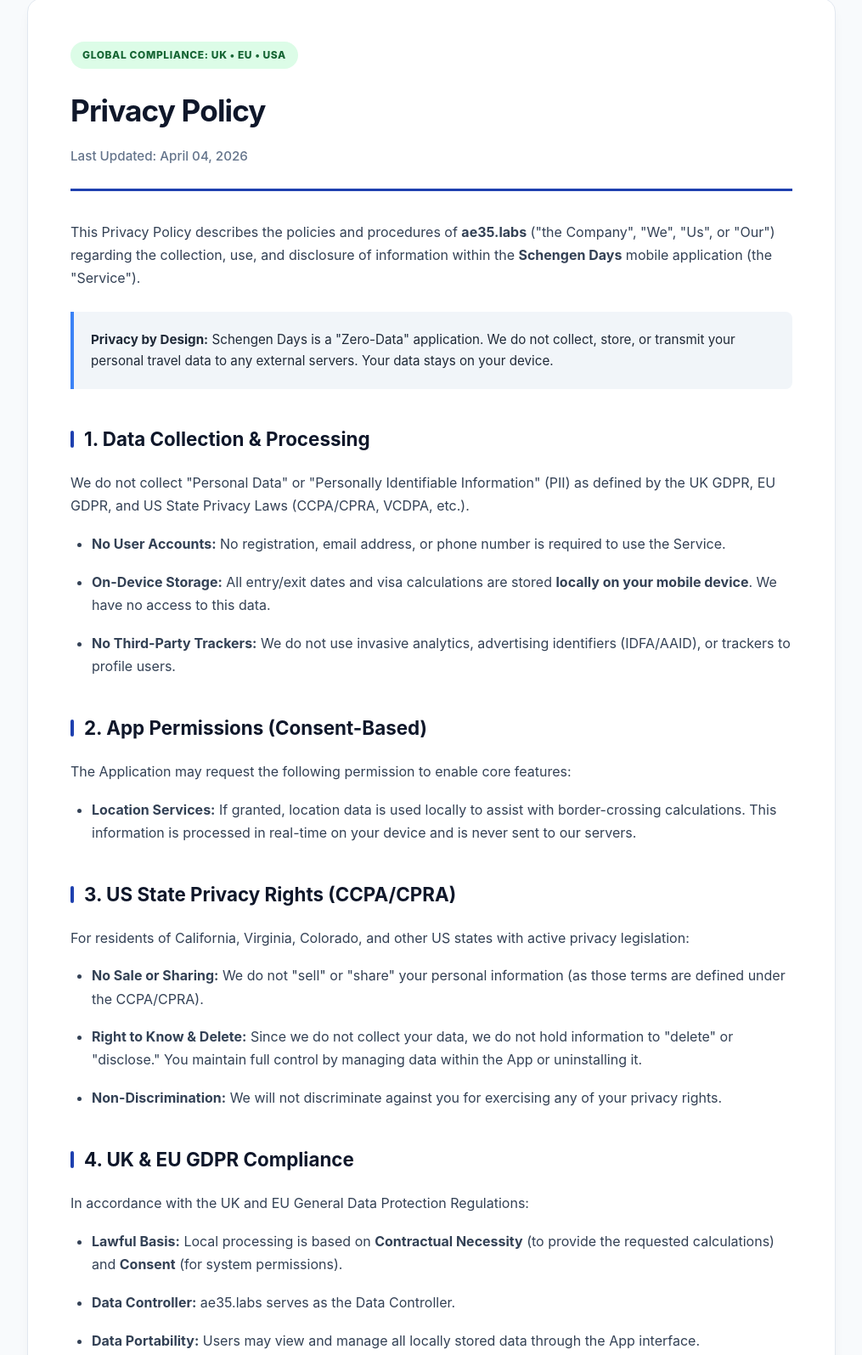
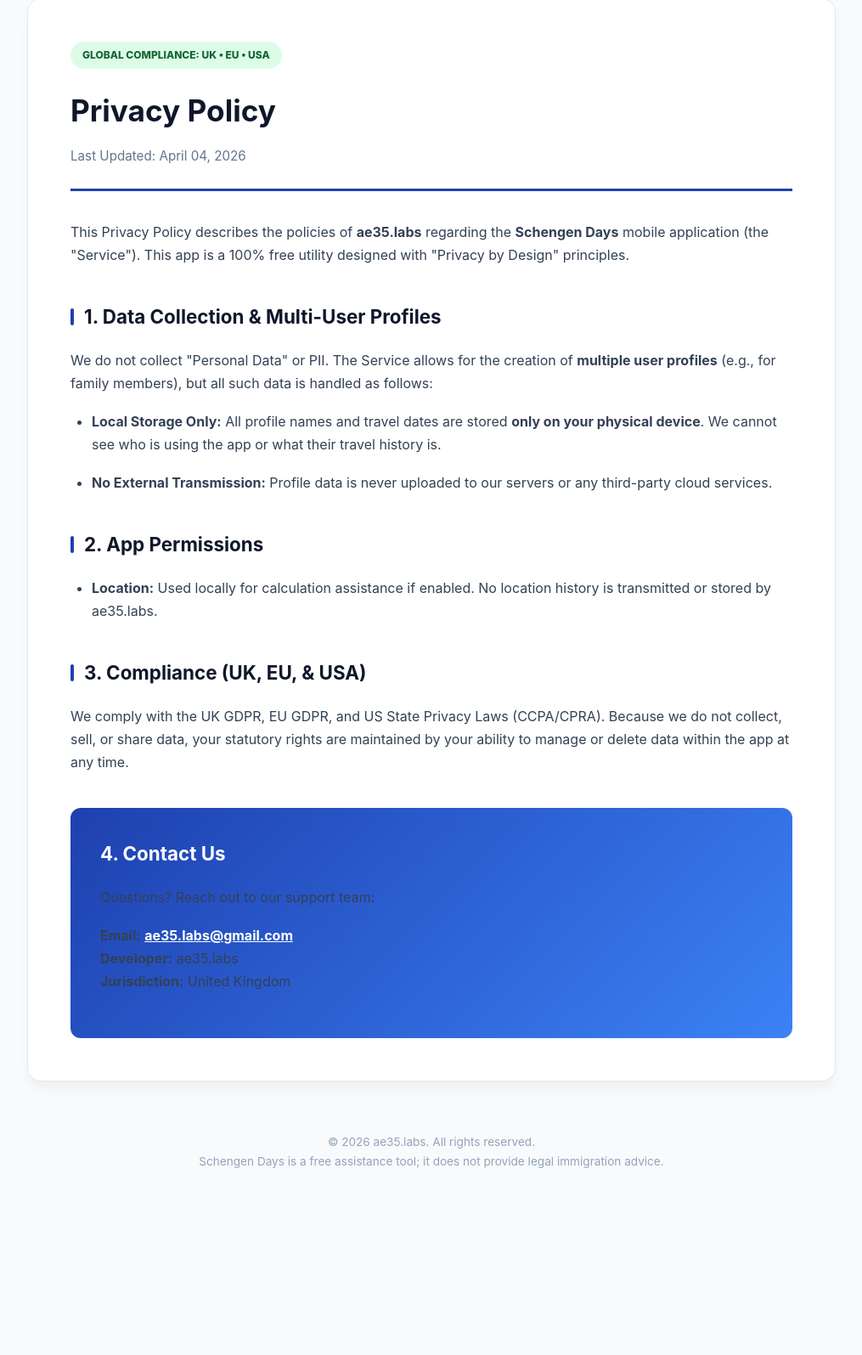
Before and after one commit to ae35labs/ae35labs-privacy, a plain HTML site: page index.html in a window 1280 px wide. Shown: the part 62-1657 px from the top of the page at 85% size, without its empty margins (132-1147 px from the left). After the commit the page ends 1491 px from the top, so only its background shows below. Drawn offline with Linux system fonts and the light colour scheme.

Commit message:
Update index.html

```diff
--- a/index.html
+++ b/index.html
@@ -13,133 +13,22 @@
             --card-bg: #ffffff;
             --border-color: #e2e8f0;
         }
-
-        body {
-            font-family: -apple-system, BlinkMacSystemFont, "Inter", "Segoe UI", Roboto, sans-serif;
-            line-height: 1.7;
-            color: var(--text-color);
-            background-color: var(--bg-color);
-            margin: 0;
-            padding: 0;
-        }
-
-        .container {
-            max-width: 850px;
-            margin: 60px auto;
-            padding: 50px;
-            background: var(--card-bg);
-            border: 1px solid var(--border-color);
-            border-radius: 16px;
-            box-shadow: 0 10px 15px -3px rgba(0, 0, 0, 0.05);
-        }
-
-        header {
-            border-bottom: 3px solid var(--primary-color);
-            padding-bottom: 25px;
-            margin-bottom: 35px;
-        }
-
-        h1 {
-            margin: 0;
-            font-size: 2.2rem;
-            color: #0f172a;
-            letter-spacing: -0.025em;
-        }
-
-        .last-updated {
-            color: #64748b;
-            font-size: 0.95rem;
-            margin-top: 10px;
-            font-weight: 500;
-        }
-
-        h2 {
-            font-size: 1.4rem;
-            color: #0f172a;
-            margin-top: 2.5rem;
-            display: flex;
-            align-items: center;
-            font-weight: 700;
-        }
-
-        h2::before {
-            content: "";
-            display: inline-block;
-            width: 4px;
-            height: 20px;
-            background: var(--primary-color);
-            margin-right: 12px;
-            border-radius: 2px;
-        }
-
-        p, li {
-            margin-bottom: 1.1rem;
-            color: #334155;
-        }
-
-        ul {
-            padding-left: 25px;
-        }
-
-        .status-badge {
-            display: inline-block;
-            background-color: #dcfce7;
-            color: #166534;
-            padding: 6px 14px;
-            border-radius: 20px;
-            font-size: 0.75rem;
-            font-weight: 800;
-            margin-bottom: 20px;
-            text-transform: uppercase;
-            letter-spacing: 0.05em;
-        }
-
-        .highlight-box {
-            background-color: #f1f5f9;
-            border-left: 4px solid #3b82f6;
-            padding: 20px;
-            margin: 25px 0;
-            font-size: 0.95rem;
-            border-radius: 0 8px 8px 0;
-        }
-
-        .contact-card {
-            background: linear-gradient(135deg, #1e40af 0%, #3b82f6 100%);
-            color: white;
-            padding: 35px;
-            border-radius: 12px;
-            margin-top: 40px;
-        }
-
-        .contact-card h2 {
-            color: white;
-            margin-top: 0;
-            border: none;
-        }
-
+        body { font-family: -apple-system, BlinkMacSystemFont, "Inter", sans-serif; line-height: 1.7; color: var(--text-color); background-color: var(--bg-color); margin: 0; padding: 0; }
+        .container { max-width: 850px; margin: 60px auto; padding: 50px; background: var(--card-bg); border: 1px solid var(--border-color); border-radius: 16px; box-shadow: 0 10px 15px -3px rgba(0, 0, 0, 0.05); }
+        header { border-bottom: 3px solid var(--primary-color); padding-bottom: 25px; margin-bottom: 35px; }
+        h1 { margin: 0; font-size: 2.2rem; color: #0f172a; }
+        .last-updated { color: #64748b; font-size: 0.95rem; margin-top: 10px; }
+        h2 { font-size: 1.4rem; color: #0f172a; margin-top: 2.5rem; display: flex; align-items: center; font-weight: 700; }
+        h2::before { content: ""; display: inline-block; width: 4px; height: 20px; background: var(--primary-color); margin-right: 12px; border-radius: 2px; }
+        p, li { margin-bottom: 1.1rem; color: #334155; }
+        ul { padding-left: 25px; }
+        .status-badge { display: inline-block; background-color: #dcfce7; color: #166534; padding: 6px 14px; border-radius: 20px; font-size: 0.75rem; font-weight: 800; margin-bottom: 20px; text-transform: uppercase; }
+        .contact-card { background: linear-gradient(135deg, #1e40af 0%, #3b82f6 100%); color: white; padding: 35px; border-radius: 12px; margin-top: 40px; }
+        .contact-card h2 { color: white; border: none; margin-top: 0; }
         .contact-card h2::before { display: none; }
-
-        .contact-card a {
-            color: #ffffff;
-            font-weight: bold;
-            text-decoration: underline;
-        }
-
-        footer {
-            text-align: center;
-            margin-top: 50px;
-            padding-bottom: 50px;
-            font-size: 0.85rem;
-            color: #94a3b8;
-        }
-
-        @media (max-width: 768px) {
-            .container {
-                margin: 0;
-                padding: 30px 20px;
-                border-radius: 0;
-            }
-        }
+        .contact-card a { color: #ffffff; font-weight: bold; text-decoration: underline; }
+        footer { text-align: center; margin-top: 50px; padding-bottom: 50px; font-size: 0.85rem; color: #94a3b8; }
+        @media (max-width: 768px) { .container { margin: 0; padding: 30px 20px; border-radius: 0; } }
     </style>
 </head>
 <body>
@@ -151,51 +40,26 @@
         <div class="last-updated">Last Updated: April 04, 2026</div>
     </header>
 
-    <p>This Privacy Policy describes the policies and procedures of <strong>ae35.labs</strong> ("the Company", "We", "Us", or "Our") regarding the collection, use, and disclosure of information within the <strong>Schengen Days</strong> mobile application (the "Service").</p>
+    <p>This Privacy Policy describes the policies of <strong>ae35.labs</strong> regarding the <strong>Schengen Days</strong> mobile application (the "Service"). This app is a 100% free utility designed with "Privacy by Design" principles.</p>
 
-    <div class="highlight-box">
-        <strong>Privacy by Design:</strong> Schengen Days is a "Zero-Data" application. We do not collect, store, or transmit your personal travel data to any external servers. Your data stays on your device.
-    </div>
-
-    <h2>1. Data Collection & Processing</h2>
-    <p>We do not collect "Personal Data" or "Personally Identifiable Information" (PII) as defined by the UK GDPR, EU GDPR, and US State Privacy Laws (CCPA/CPRA, VCDPA, etc.).</p>
+    <h2>1. Data Collection & Multi-User Profiles</h2>
+    <p>We do not collect "Personal Data" or PII. The Service allows for the creation of <strong>multiple user profiles</strong> (e.g., for family members), but all such data is handled as follows:</p>
     <ul>
-        <li><strong>No User Accounts:</strong> No registration, email address, or phone number is required to use the Service.</li>
-        <li><strong>On-Device Storage:</strong> All entry/exit dates and visa calculations are stored <strong>locally on your mobile device</strong>. We have no access to this data.</li>
-        <li><strong>No Third-Party Trackers:</strong> We do not use invasive analytics, advertising identifiers (IDFA/AAID), or trackers to profile users.</li>
+        <li><strong>Local Storage Only:</strong> All profile names and travel dates are stored <strong>only on your physical device</strong>. We cannot see who is using the app or what their travel history is.</li>
+        <li><strong>No External Transmission:</strong> Profile data is never uploaded to our servers or any third-party cloud services.</li>
     </ul>
 
-    <h2>2. App Permissions (Consent-Based)</h2>
-    <p>The Application may request the following permission to enable core features:</p>
+    <h2>2. App Permissions</h2>
     <ul>
-        <li><strong>Location Services:</strong> If granted, location data is used locally to assist with border-crossing calculations. This information is processed in real-time on your device and is never sent to our servers.</li>
+        <li><strong>Location:</strong> Used locally for calculation assistance if enabled. No location history is transmitted or stored by ae35.labs.</li>
     </ul>
 
-    <h2>3. US State Privacy Rights (CCPA/CPRA)</h2>
-    <p>For residents of California, Virginia, Colorado, and other US states with active privacy legislation:</p>
-    <ul>
-        <li><strong>No Sale or Sharing:</strong> We do not "sell" or "share" your personal information (as those terms are defined under the CCPA/CPRA).</li>
-        <li><strong>Right to Know & Delete:</strong> Since we do not collect your data, we do not hold information to "delete" or "disclose." You maintain full control by managing data within the App or uninstalling it.</li>
-        <li><strong>Non-Discrimination:</strong> We will not discriminate against you for exercising any of your privacy rights.</li>
-    </ul>
-
-    <h2>4. UK & EU GDPR Compliance</h2>
-    <p>In accordance with the UK and EU General Data Protection Regulations:</p>
-    <ul>
-        <li><strong>Lawful Basis:</strong> Local processing is based on <strong>Contractual Necessity</strong> (to provide the requested calculations) and <strong>Consent</strong> (for system permissions).</li>
-        <li><strong>Data Controller:</strong> ae35.labs serves as the Data Controller.</li>
-        <li><strong>Data Portability:</strong> Users may view and manage all locally stored data through the App interface.</li>
-    </ul>
-
-    <h2>5. International Transfers</h2>
-    <p>Because no personal data is collected or transmitted, there are no international transfers of your personal information to third countries or international organizations.</p>
-
-    <h2>6. Children’s Privacy</h2>
-    <p>Our Service is intended for a general audience and does not knowingly collect any data from children. We comply with the **COPPA (USA)** and the **UK Age Appropriate Design Code** by ensuring no data collection occurs for any user, regardless of age.</p>
+    <h2>3. Compliance (UK, EU, & USA)</h2>
+    <p>We comply with the UK GDPR, EU GDPR, and US State Privacy Laws (CCPA/CPRA). Because we do not collect, sell, or share data, your statutory rights are maintained by your ability to manage or delete data within the app at any time.</p>
 
     <div class="contact-card">
-        <h2>7. Contact Us</h2>
-        <p>If you have questions about our privacy practices or this "Zero-Data" approach, please contact our support team:</p>
+        <h2>4. Contact Us</h2>
+        <p>Questions? Reach out to our support team:</p>
         <p>
             <strong>Email:</strong> <a href="mailto:ae35.labs@gmail.com">ae35.labs@gmail.com</a><br>
             <strong>Developer:</strong> ae35.labs<br>
@@ -206,7 +70,7 @@
 
 <footer>
     &copy; 2026 ae35.labs. All rights reserved.<br>
-    Schengen Days is an assistance tool; it does not provide legal immigration advice.
+    Schengen Days is a free assistance tool; it does not provide legal immigration advice.
 </footer>
 
 </body>
```
